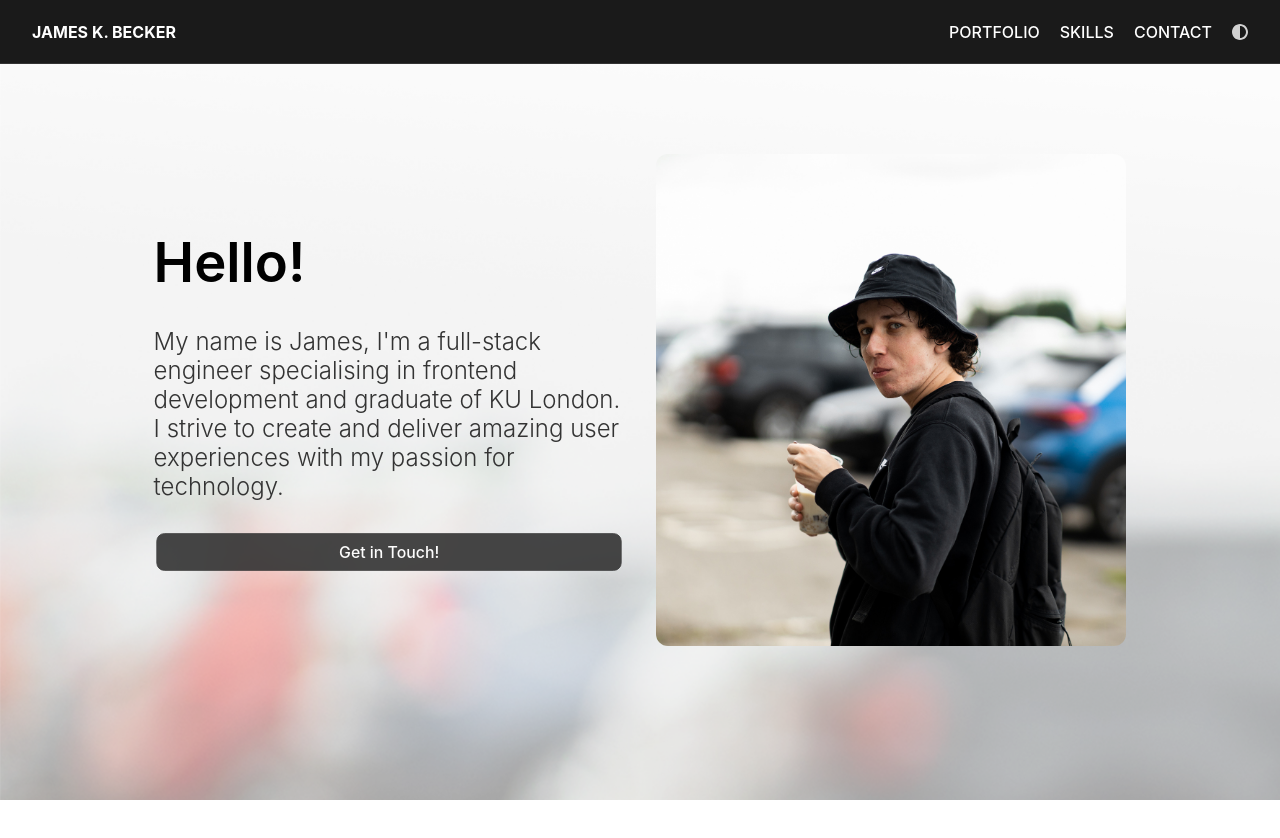
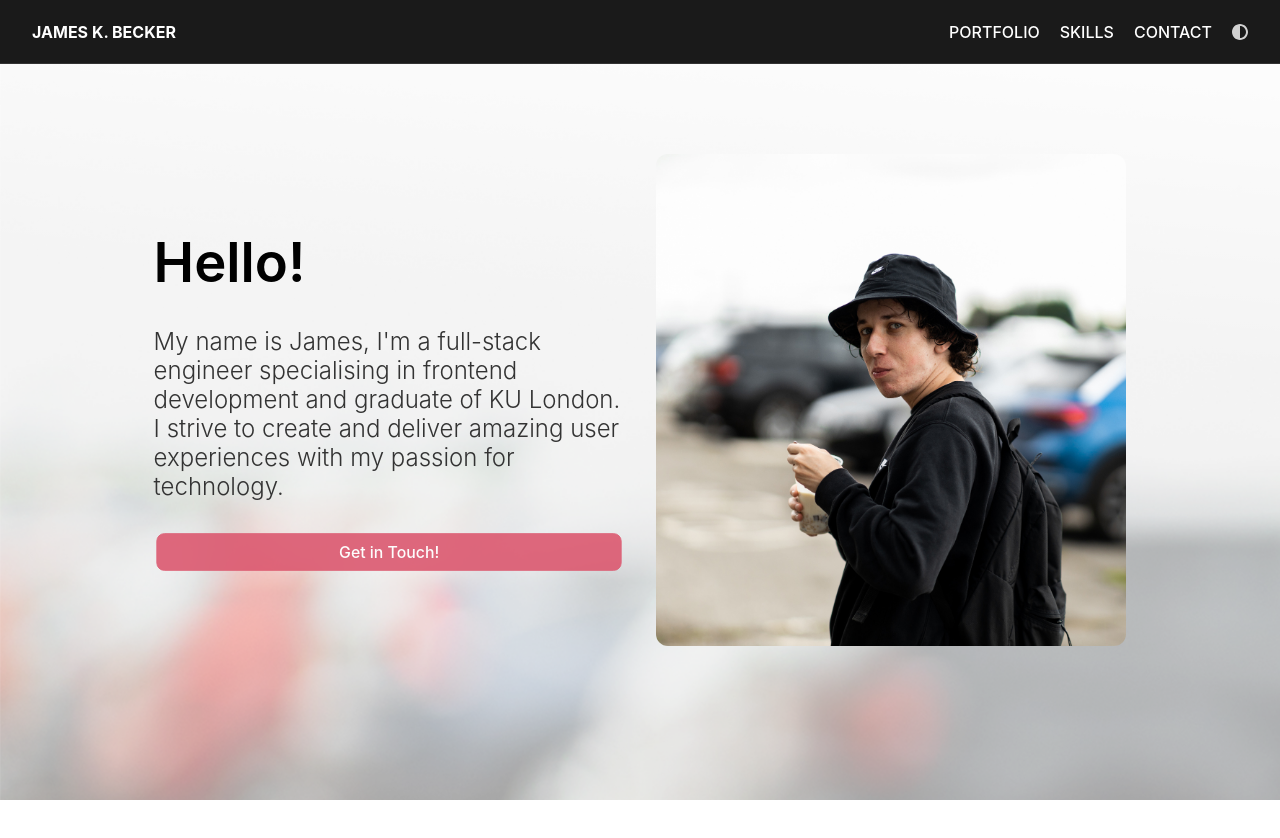
Before and after one commit to jameskbecker/portfolio-old, a Next.js app: page / in a window 1280 px wide. Shown: the top 838 px of the page. Built offline with nearby package versions, Linux system fonts and the light colour scheme.

Commit message:
Update Button

```diff
--- a/src/components/button/styles.ts
+++ b/src/components/button/styles.ts
@@ -1,12 +1,12 @@
 import styled from 'styled-components';
 
 export const StyledButton = styled.button`
-  color: ${({ theme, ghost }: any) => (ghost ? theme.text : theme.background)};
+  color: ${({ theme, ghost }: any) => (ghost ? theme.text : theme.brandText)};
 
-  border: 1.5px solid ${({ theme }: any) => theme.text};
+  border: 1.5px solid ${({ theme }: any) => theme.brand};
   border-radius: 0.5rem;
   background: ${({ theme, ghost }: any) =>
-    ghost ? 'transparent' : theme.text};
+    ghost ? 'transparent' : theme.brand};
   padding: 0.5rem 1rem;
   width: 100%;
 
@@ -15,9 +15,6 @@ export const StyledButton = styled.button`
   cursor: pointer;
 
   :hover {
-    background: ${({ theme }: any) => theme.text};
-    color: ${({ theme }: any) => theme.background};
-
     opacity: 1;
     transition: 250ms ease-in-out;
   }
--- a/src/theme.ts
+++ b/src/theme.ts
@@ -4,7 +4,8 @@ export const lightTheme = {
 
   heroSection: 'transparent',
   background: '#FFFFFF',
-  brand: '#d55347',
+  brand: '#DC5970',
+  brandText: '#FFFFFF',
 
   heading: '#000000',
   subheading: '#1A1A1A',
@@ -19,7 +20,8 @@ export const darkTheme = {
 
   heroSection: 'transparent',
   background: '#000000',
-  brand: '#d55347',
+  brand: '#DC5970',
+  brandText: '#FFFFFF',
 
   heading: '#FFFFFF',
   subheading: '#E6E6E6',
```
